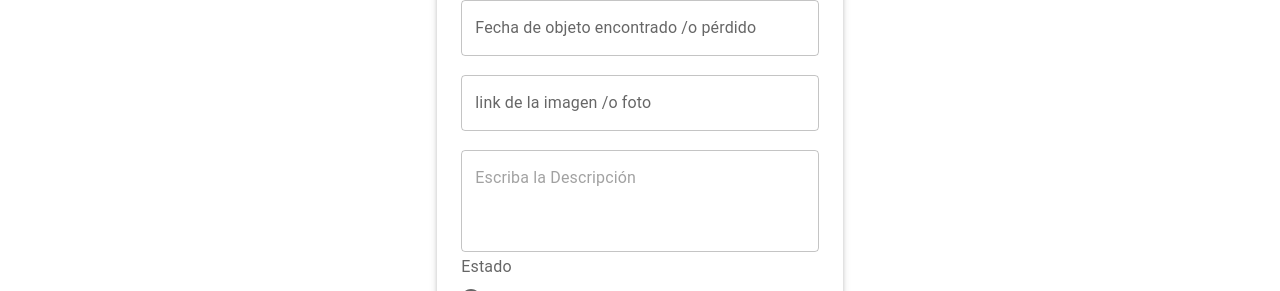
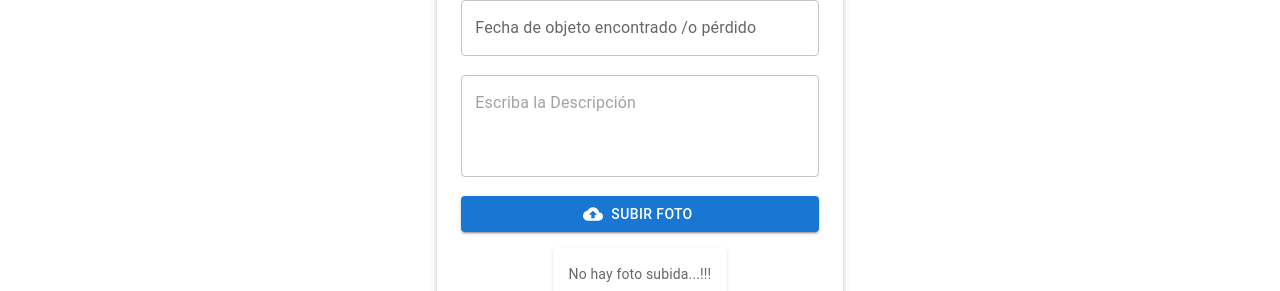
Before and after one commit to leanoviedo/project_final_vitejs, a React (Vite) app: page /LandingPage in a window 1280 px wide. Shown: the part 509-800 px from the top of the page. Built offline with nearby package versions, Linux system fonts and the light colour scheme; no server answers.

Commit message:
modifying the photo input and uploading image to cloudinary

```diff
--- a/src/components/LandingPage.tsx
+++ b/src/components/LandingPage.tsx
@@ -19,8 +19,11 @@ import {
   FormLabel,
   Radio,
   RadioGroup,
+  styled,
+  CardMedia,
+  CardContent,
 } from "@mui/material";
-import { Send as SendIcon } from "@mui/icons-material";
+import { Send as SendIcon, CloudUpload } from "@mui/icons-material";
 import AirportServices from "../services/AirportServices";
 import { DatePicker } from "@mui/x-date-pickers/DatePicker";
 import dayjs, { Dayjs } from "dayjs";
@@ -31,10 +34,22 @@ import { setLostObjectData } from "../redux/slices/LostObjectSlice";
 import { v4 as uuidv4 } from "uuid";
 import * as yup from "yup";
 import { useFormik } from "formik";
+import axios from "axios";
 
 const errorStyles = {
   color: "red",
 };
+const VisuallyHiddenInput = styled("input")({
+  clip: "rect(0 0 0 0)",
+  clipPath: "inset(50%)",
+  height: 1,
+  overflow: "hidden",
+  position: "absolute",
+  bottom: 0,
+  left: 0,
+  whiteSpace: "nowrap",
+  width: 1,
+});
 const validationSchema = yup.object().shape({
   country: yup.object().shape({
     name: yup.string().required("Selecciona Pais obligatorio"),
@@ -60,6 +75,8 @@ const LandingPage = () => {
   const [selectedCity, setSelectedCity] = useState("");
   const [selectedAirport, setSelectedCAirport] = useState("");
   const [storedUser, setStoredUser] = useState<UserData | null>(null);
+  const [imageUrl, setImageUrl] = useState("");
+
   const dispatch = useAppDispatch();
 
   const formik = useFormik({
@@ -205,14 +222,40 @@ const LandingPage = () => {
 
   const handleAirportChange = (event: SelectChangeEvent<string>) => {
     const { value } = event.target;
-    const Airportnew: Airport = JSON.parse(JSON.stringify(value));
+    const airportNew: Airport = JSON.parse(JSON.stringify(value));
     setSelectedCAirport(value);
 
     formik.setValues({
       ...formik.values,
-      airport: Airportnew,
+      airport: airportNew,
     });
   };
+
+  const handleImageUpload = async (
+    event: React.ChangeEvent<HTMLInputElement>
+  ) => {
+    const file = event.target.files?.[0];
+
+    if (file) {
+      try {
+        const formData = new FormData();
+        formData.append("file", file);
+        formData.append("upload_preset", "ml_default");
+
+        const response = await axios.post(
+          "https://api.cloudinary.com/v1_1/aiportmissingthings/image/upload",
+          formData
+        );
+        const imageURL = response.data.secure_url;
+
+        setImageUrl(imageURL);
+        formik.setFieldValue("photo", imageURL);
+      } catch (error) {
+        console.error("Error uploading image to Cloudinary:", error);
+      }
+    }
+  };
+
   const resetFormFields = () => {
     formik.resetForm();
   };
@@ -326,20 +369,6 @@ const LandingPage = () => {
             <Grid item marginTop={2} xs={12}>
               <FormControl fullWidth>
                 <TextField
-                  id="photo"
-                  label="link de la imagen /o foto "
-                  name="photo"
-                  value={formik.values.photo}
-                  onChange={formik.handleChange}
-                />
-                <FormHelperText sx={errorStyles}>
-                  {formik.touched.photo && formik.errors.photo}
-                </FormHelperText>
-              </FormControl>
-            </Grid>
-            <Grid item marginTop={2} xs={12}>
-              <FormControl fullWidth>
-                <TextField
                   id="description"
                   name="description"
                   multiline
@@ -355,6 +384,53 @@ const LandingPage = () => {
                 </FormHelperText>
               </FormControl>
             </Grid>
+            <Grid item marginTop={2} xs={12}>
+              <FormControl fullWidth>
+                <Button
+                  component="label"
+                  variant="contained"
+                  startIcon={<CloudUpload />}
+                >
+                  {formik.isSubmitting ? "Cargando..." : "Subir foto"}
+                  <VisuallyHiddenInput
+                    type="file"
+                    onChange={handleImageUpload}
+                  />
+                </Button>
+                <Card sx={{ maxWidth: 550, margin: "auto", marginTop: 2 }}>
+                  <CardContent>
+                    {imageUrl ? (
+                      <CardMedia
+                        component="img"
+                        src={imageUrl}
+                        style={{
+                          margin: "auto",
+                          maxWidth: "100%",
+                          height: "auto",
+                          border: "1px solid #ccc",
+                          borderRadius: "4px",
+                          display: "block",
+                          boxShadow: "0px 0px 5px rgba(0, 0, 0, 0.2)",
+                        }}
+                      />
+                    ) : (
+                      <Typography
+                        variant="body2"
+                        color="textSecondary"
+                        align="center"
+                      >
+                        No hay foto subida...!!!
+                      </Typography>
+                    )}
+                  </CardContent>
+                </Card>
+
+                <FormHelperText sx={errorStyles}>
+                  {formik.touched.photo && formik.errors.photo}
+                </FormHelperText>
+              </FormControl>
+            </Grid>
+
             <Grid>
               <FormLabel component="legend">Estado</FormLabel>
               <FormControl
```
